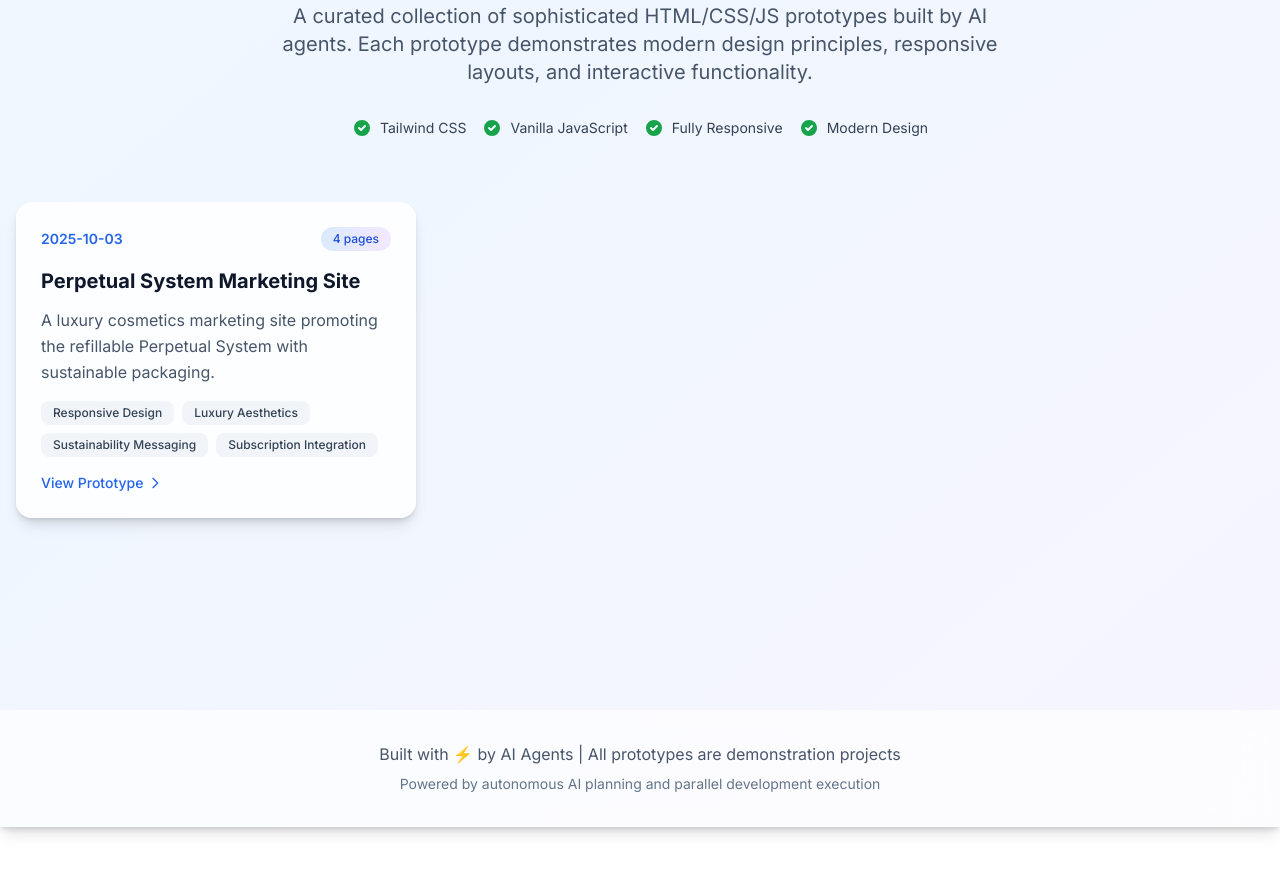
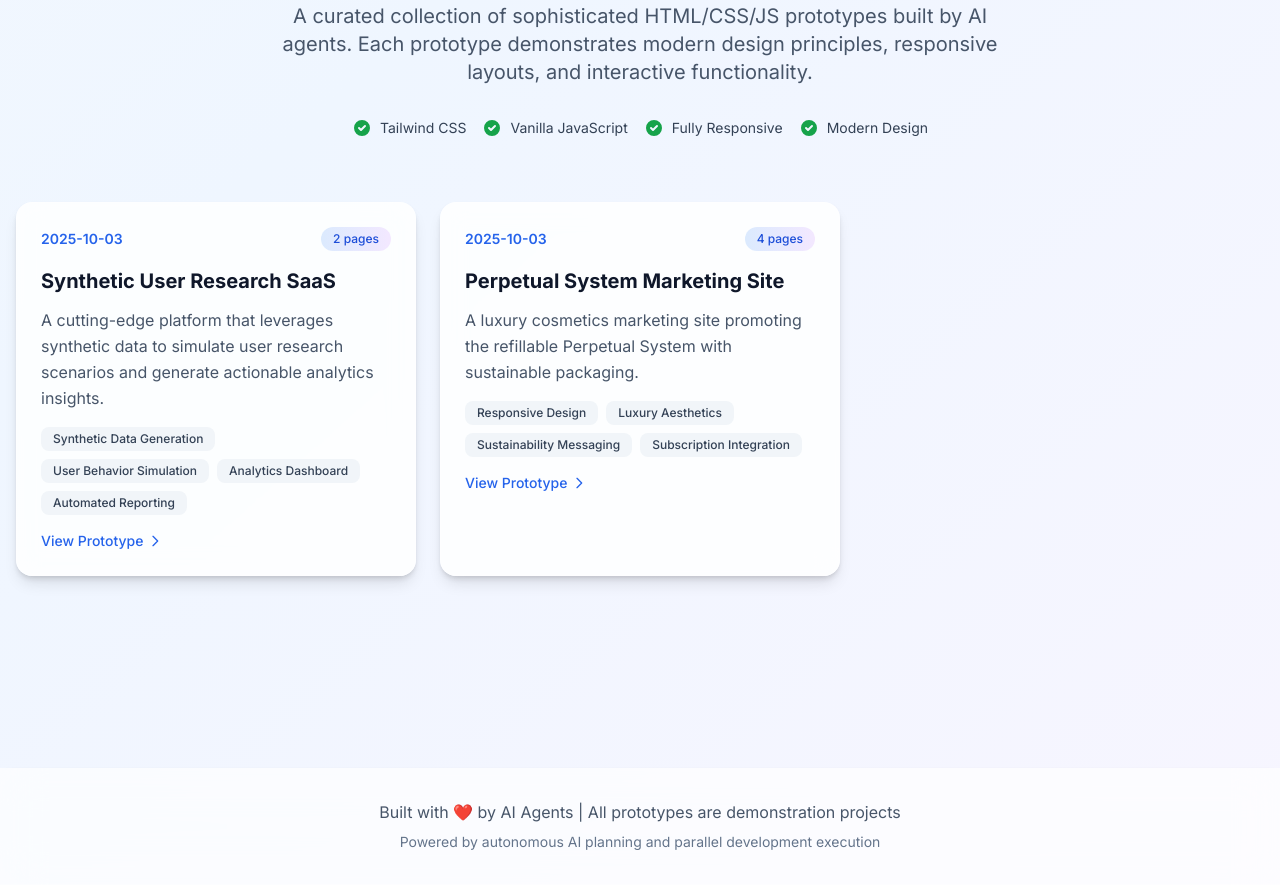
Before and after one commit to jrenaldi79/simple-mpd-prototyping, a plain HTML site: page index.html in a window 1280 px wide. Shown: the part 254-1139 px from the top of the page. Before the commit the page ends 1081 px from the top, so only its background shows below. Drawn offline with nearby package versions, Linux system fonts and the light colour scheme.

Commit message:
Add new Synthetic User Research SaaS prototype entry to registry

```diff
--- a/index.html
+++ b/index.html
@@ -74,7 +74,7 @@
                 </div>
                 <div class="hidden sm:flex items-center space-x-2">
                     <span class="px-3 py-1 bg-blue-100 text-blue-700 rounded-full text-sm font-medium">
-                        <span id="prototype-count">1</span> Prototypes
+                        <span id="prototype-count">2</span> Prototypes
                     </span>
                 </div>
             </div>
@@ -88,7 +88,7 @@
             <!-- Welcome Section -->
             <section class="text-center mb-16">
                 <div class="inline-block px-4 py-2 bg-gradient-to-r from-blue-600 to-purple-600 rounded-full text-white text-sm font-medium mb-6 shadow-lg">
-                    🚀 Autonomous AI Prototype Generator
+                    ✨ Autonomous AI Prototype Generator
                 </div>
                 <h2 class="text-4xl sm:text-5xl lg:text-6xl font-bold text-slate-900 mb-6">
                     Modern Web Prototypes
@@ -126,9 +126,9 @@
             </section>
 
             <!--
-            ================================
+            =====================================================
             AI INSTRUCTIONS FOR UPDATING THIS REGISTRY
-            ================================
+            =====================================================
 
             When adding a new prototype entry:
 
@@ -153,9 +153,7 @@
                     <span class="text-sm font-semibold text-blue-600">YYYY-MM-DD</span>
                     <span class="px-3 py-1 bg-gradient-to-r from-blue-100 to-purple-100 text-blue-700 rounded-full text-xs font-medium">X pages</span>
                 </div>
-                <h3 class="text-xl font-bold text-slate-900 mb-3 group-hover:text-blue-600 transition-colors duration-200">
-                    Prototype Name
-                </h3>
+                <h3 class="text-xl font-bold text-slate-900 mb-3 group-hover:text-blue-600 transition-colors duration-200">Prototype Name</h3>
                 <p class="text-slate-600 mb-4 leading-relaxed">
                     Brief description of the prototype explaining its purpose and key features.
                 </p>
@@ -163,6 +161,7 @@
                     <span class="px-3 py-1 bg-slate-100 text-slate-700 rounded-lg text-xs font-medium">Feature 1</span>
                     <span class="px-3 py-1 bg-slate-100 text-slate-700 rounded-lg text-xs font-medium">Feature 2</span>
                     <span class="px-3 py-1 bg-slate-100 text-slate-700 rounded-lg text-xs font-medium">Feature 3</span>
+                    <span class="px-3 py-1 bg-slate-100 text-slate-700 rounded-lg text-xs font-medium">Feature 4</span>
                 </div>
                 <div class="flex items-center text-blue-600 text-sm font-medium group-hover:translate-x-1 transition-transform duration-200">
                     View Prototype
@@ -173,11 +172,35 @@
             </a>
 
             Sort order: NEWEST entries at the TOP of the grid
-            ================================
+            =====================================================
             -->
 
             <!-- Prototypes Grid -->
             <section id="prototype-grid" class="grid grid-cols-1 md:grid-cols-2 lg:grid-cols-3 gap-6 mb-16">
+
+                <!-- New Entry: Synthetic User Research SaaS (2025-10-03) -->
+                <a href="synthetic-user-research-saas/index.html" class="glass-card rounded-2xl p-6 hover-lift shadow-premium block group">
+                    <div class="flex items-center justify-between mb-4">
+                        <span class="text-sm font-semibold text-blue-600">2025-10-03</span>
+                        <span class="px-3 py-1 bg-gradient-to-r from-blue-100 to-purple-100 text-blue-700 rounded-full text-xs font-medium">2 pages</span>
+                    </div>
+                    <h3 class="text-xl font-bold text-slate-900 mb-3 group-hover:text-blue-600 transition-colors duration-200">Synthetic User Research SaaS</h3>
+                    <p class="text-slate-600 mb-4 leading-relaxed">
+                        A cutting-edge platform that leverages synthetic data to simulate user research scenarios and generate actionable analytics insights.
+                    </p>
+                    <div class="flex flex-wrap gap-2 mb-4">
+                        <span class="px-3 py-1 bg-slate-100 text-slate-700 rounded-lg text-xs font-medium">Synthetic Data Generation</span>
+                        <span class="px-3 py-1 bg-slate-100 text-slate-700 rounded-lg text-xs font-medium">User Behavior Simulation</span>
+                        <span class="px-3 py-1 bg-slate-100 text-slate-700 rounded-lg text-xs font-medium">Analytics Dashboard</span>
+                        <span class="px-3 py-1 bg-slate-100 text-slate-700 rounded-lg text-xs font-medium">Automated Reporting</span>
+                    </div>
+                    <div class="flex items-center text-blue-600 text-sm font-medium group-hover:translate-x-1 transition-transform duration-200">
+                        View Prototype
+                        <svg class="w-4 h-4 ml-1" fill="none" stroke="currentColor" viewBox="0 0 24 24">
+                            <path stroke-linecap="round" stroke-linejoin="round" stroke-width="2" d="M9 5l7 7-7 7"></path>
+                        </svg>
+                    </div>
+                </a>
 
                 <!-- New Entry: Perpetual System Marketing Site (2025-10-03) -->
                 <a href="perpetual-system-marketing/index.html" class="glass-card rounded-2xl p-6 hover-lift shadow-premium block group">
@@ -212,7 +235,7 @@
     <footer class="glass-header shadow-premium mt-16 py-8">
         <div class="max-w-7xl mx-auto px-4 text-center">
             <p class="text-slate-600 mb-2">
-                Built with ⚡️ by AI Agents | All prototypes are demonstration projects
+                Built with ❤️ by AI Agents | All prototypes are demonstration projects
             </p>
             <p class="text-sm text-slate-500">
                 Powered by autonomous AI planning and parallel development execution
```
